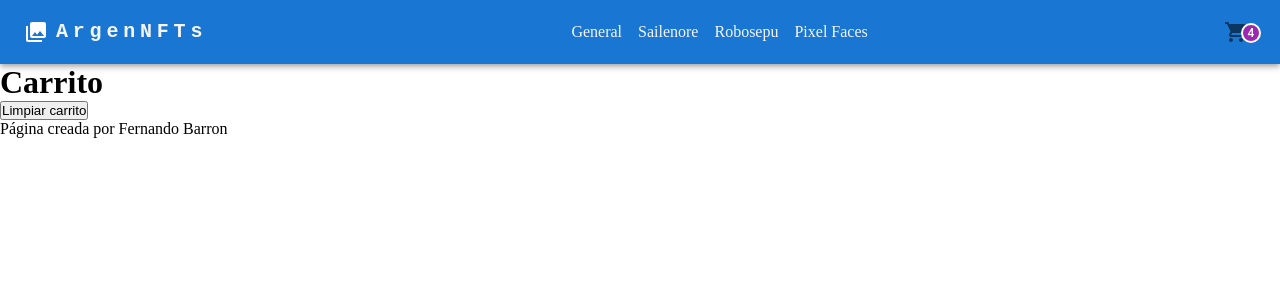
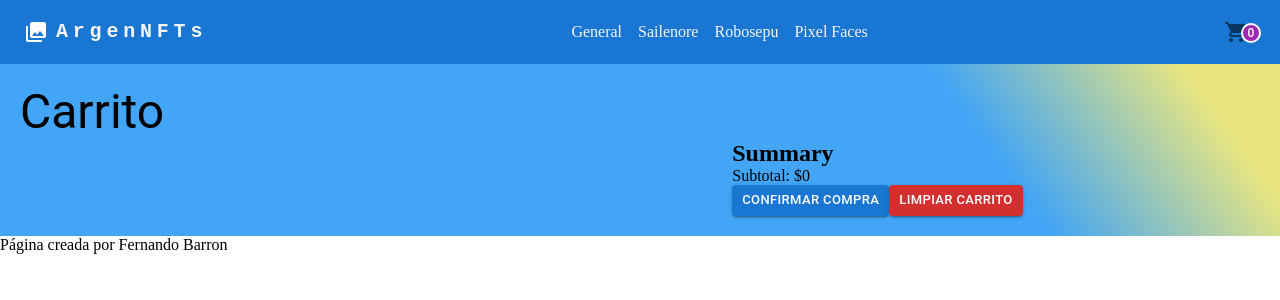
Before and after one commit to FerbaDev/ArgeNFTs, a React (Vite) app: page /cart in a window 1280 px wide. Shown: the top 300 px of the page. Built offline with nearby package versions, Linux system fonts and the light colour scheme.

Commit message:
se trabaja en contexto y con local storage. se agrega summary al carrito

```diff
--- a/src/componentes/layout/navbar/Carrito.jsx
+++ b/src/componentes/layout/navbar/Carrito.jsx
@@ -1,6 +1,8 @@
 import { Badge, IconButton } from "@mui/material";
 import { styled } from "@mui/material/styles";
 import ShoppingCartIcon from "@mui/icons-material/ShoppingCart";
+import { useContext } from "react";
+import { CartContext } from "../../../context/CartContext";
 
 const StyledBadge = styled(Badge)(({ theme }) => ({
   "& .MuiBadge-badge": {
@@ -12,9 +14,11 @@ const StyledBadge = styled(Badge)(({ theme }) => ({
 }));
 
 export default function CartWidget() {
+  const { getTotalItems } = useContext(CartContext);
+  let totalItems = getTotalItems();
   return (
     <IconButton aria-label="cart">
-      <StyledBadge badgeContent={4} color="secondary">
+      <StyledBadge badgeContent={totalItems} showZero color="secondary">
         <ShoppingCartIcon />
       </StyledBadge>
     </IconButton>
--- a/src/componentes/pages/cart/CartContainer.jsx
+++ b/src/componentes/pages/cart/CartContainer.jsx
@@ -1,23 +1,81 @@
 import { useContext } from "react";
 import { CartContext } from "../../../context/CartContext";
+import { Avatar, Box, Button, Typography } from "@mui/material";
 
 export const CartContainer = () => {
-  const { cart, clearCart, removeById } = useContext(CartContext);
+  const { cart, clearCart, removeById, getTotalPrice } =
+    useContext(CartContext);
+  let total = getTotalPrice();
   console.log(cart);
   return (
-    <div>
-      <h1>Carrito</h1>
-      {cart.map((product) => {
-        return (
-          <div key={product.id}>
-            <h2>{product.nombre}</h2>
-            <h3>${product.precio}</h3>
-            <h3>{product.quantity}</h3>
-            <button onClick={() => removeById(product.id)}>eliminar</button>
-          </div>
-        );
-      })}
-      <button onClick={clearCart}>Limpiar carrito</button>
+    <div
+      style={{
+        background:
+          "linear-gradient(54deg, rgba(66,165,245,1) 75%, rgba(233,230,128,1) 93%)",
+        padding: "20px",
+        display: "flex",
+        flexDirection: "column",
+      }}
+    >
+      <Typography variant="h3" component="div">
+        Carrito
+      </Typography>
+      <div
+        style={{
+          display: "flex",
+          flexDirection: "row",
+          justifyContent: "space-around",
+        }}
+      >
+        <div>
+          {cart.map((product) => {
+            return (
+              <Box
+                sx={{
+                  maxWidth: 345,
+                  display: "inline-block",
+                  mx: "2px",
+                  transform: "scale(0.8)",
+                  bgcolor: "lightblue",
+                  padding: "10px",
+                  borderRadius: "5px",
+                }}
+                key={product.id}
+              >
+                <Typography variant="h5" component="div">
+                  {product.nombre}
+                </Typography>
+                <Avatar
+                  alt="#"
+                  src={product.img}
+                  sx={{ width: 200, height: 200 }}
+                  variant="square"
+                />
+                <Typography variant="body1">
+                  Precio: ${product.precio}
+                </Typography>
+                <Typography>Cantidad: {product.quantity}</Typography>
+                <Button onClick={() => removeById(product.id)}>Eliminar</Button>
+              </Box>
+            );
+          })}
+        </div>
+        <div>
+          <h2>Summary</h2>
+          <p>Subtotal: ${total}</p>
+          <Button size="small" variant="contained">
+            Confirmar compra
+          </Button>
+          <Button
+            size="small"
+            variant="contained"
+            color="error"
+            onClick={clearCart}
+          >
+            Limpiar carrito
+          </Button>
+        </div>
+      </div>
     </div>
   );
 };
--- a/src/componentes/pages/itemDetail/ItemDetail.jsx
+++ b/src/componentes/pages/itemDetail/ItemDetail.jsx
@@ -1,24 +1,15 @@
 import { Box, Button } from "@mui/material";
 import { ItemCount } from "../../common/itemCount/ItemCount";
-import { useState } from "react";
+
 import { Link } from "react-router-dom";
 
-export const ItemDetail = ({ productSelected, agregarAlCarrito, cantidad }) => {
-  // const [cantAgregada, setCantAgregada] = useState(0);
+export const ItemDetail = ({
+  productSelected,
 
-  // const handleOnAdd = (cantidad) => {
-  //   setCantAgregada(cantidad);
-  // };
-
-  const onAdd = (cantidad) => {
-    let data = {
-      ...productSelected,
-      quantity: cantidad,
-    };
-
-    agregarAlCarrito(data);
-  };
-
+  cantidad,
+  cantAgregada,
+  handleOnAdd,
+}) => {
   return (
     <div
       style={{
@@ -49,24 +40,27 @@ export const ItemDetail = ({ productSelected, agregarAlCarrito, cantidad }) => {
           <p>Artista: {productSelected.categoria}</p>
           <p>Precio: {productSelected.precio}</p>
         </div>
-        {productSelected.stock > 0 ? (
+
+        {cantAgregada > 0 ? (
+          <div>
+            <Link to="/cart">
+              <Button variant="contained" color="success">
+                Terminar compra
+              </Button>
+            </Link>
+            <Link to="/">
+              <Button variant="contained" color="primary">
+                Seguir comprando
+              </Button>
+            </Link>
+          </div>
+        ) : (
           <ItemCount
             stock={productSelected.stock}
             initial={cantidad}
-            onAdd={onAdd}
+            onAdd={handleOnAdd}
           />
-        ) : (
-          <h3>No hay stock</h3>
         )}
-        {/* {cantAgregada > 0 ? (
-          <Link to="/cart">
-            <Button variant="contained" color="primary">
-              Terminar compra
-            </Button>
-          </Link>
-        ) : (
-          <ItemCount stock={productSelected.stock} initial={1} onAdd={onAdd} />
-        )} */}
       </Box>
     </div>
   );
--- a/src/componentes/pages/itemDetail/ItemDetailContainer.jsx
+++ b/src/componentes/pages/itemDetail/ItemDetailContainer.jsx
@@ -3,6 +3,7 @@ import { useParams } from "react-router-dom";
 import { ItemDetail } from "./ItemDetail";
 import { products } from "../../asyncMock";
 import { CartContext } from "../../../context/CartContext";
+import { Box, CircularProgress } from "@mui/material";
 
 export const ItemDetailContainer = () => {
   const [productSelected, setProductSelect] = useState({});
@@ -14,11 +15,25 @@ export const ItemDetailContainer = () => {
   const cantidad = getTotalQuantityById(id);
   console.log("la cantidad es:", cantidad);
 
+  const [cantAgregada, setCantAgregada] = useState(0);
+
+  const handleOnAdd = (cantidad) => {
+    setCantAgregada(cantidad);
+    let data = {
+      ...productSelected,
+      quantity: cantidad,
+    };
+    agregarAlCarrito(data);
+    alert("Se agregó exitosamente");
+  };
+
   useEffect(() => {
     let productFind = products.find((product) => product.id === id);
 
     const getProduct = new Promise((res) => {
+      setTimeout(() => {
         res(productFind);
+      }, 500);
     });
 
     getProduct
@@ -27,11 +42,28 @@ export const ItemDetailContainer = () => {
   }, [id]);
 
   return (
+    <div>
+      {productSelected.id ? (
         <ItemDetail
           productSelected={productSelected}
           agregarAlCarrito={agregarAlCarrito}
           cantidad={cantidad}
           style={{ backgroundColor: "" }}
+          handleOnAdd={handleOnAdd}
+          cantAgregada={cantAgregada}
         />
+      ) : (
+        <Box
+          sx={{
+            height: "90vh",
+            display: "flex",
+            justifyContent: "center",
+            alignItems: "center",
+          }}
+        >
+          <CircularProgress />
+        </Box>
+      )}
+    </div>
   );
 };
--- a/src/componentes/pages/itemListContainer/ItemListContainer.jsx
+++ b/src/componentes/pages/itemListContainer/ItemListContainer.jsx
@@ -1,10 +1,10 @@
 import { useEffect, useState } from "react";
 import { ItemList } from "./ItemList";
-import { Box } from "@mui/material";
+import { Box, CircularProgress } from "@mui/material";
 import { useParams } from "react-router-dom";
 import { products } from "../../asyncMock";
 
-export const ItemListContainer = ({ greeting }) => {
+export const ItemListContainer = () => {
   const [items, setItems] = useState([]);
 
   const { categoryName } = useParams();
@@ -15,7 +15,9 @@ export const ItemListContainer = ({ greeting }) => {
     );
 
     const tarea = new Promise((resolve) => {
-      resolve(categoryName ? productosFiltrados : products);
+      setTimeout(() => {
+        resolve(categoryName ? productosFiltrados : products);
+      }, 500);
     });
     tarea
       .then((respuesta) => setItems(respuesta))
@@ -23,6 +25,21 @@ export const ItemListContainer = ({ greeting }) => {
         console.log(rechazo);
       });
   }, [categoryName]);
+
+  if (items.length === 0) {
+    return (
+      <Box
+        sx={{
+          height: "90vh",
+          display: "flex",
+          justifyContent: "center",
+          alignItems: "center",
+        }}
+      >
+        <CircularProgress />
+      </Box>
+    );
+  }
 
   return (
     <Box sx={{ bgcolor: "primary.light", p: 2 }}>
--- a/src/context/CartContext.jsx
+++ b/src/context/CartContext.jsx
@@ -3,7 +3,9 @@ import { createContext, useState } from "react";
 export const CartContext = createContext();
 
 export const CartContextProvider = ({ children }) => {
-  const [cart, setCart] = useState([]);
+  const [cart, setCart] = useState(
+    JSON.parse(localStorage.getItem("cart")) || []
+  );
 
   const agregarAlCarrito = (newProduct) => {
     let exist = isInCart(newProduct.id);
@@ -19,8 +21,10 @@ export const CartContextProvider = ({ children }) => {
         }
       });
       setCart(newArray);
+      localStorage.setItem("cart", JSON.stringify(newArray));
     } else {
       setCart([...cart, newProduct]);
+      localStorage.setItem("cart", JSON.stringify([...cart, newProduct]));
     }
   };
 
@@ -31,16 +35,32 @@ export const CartContextProvider = ({ children }) => {
 
   const clearCart = () => {
     setCart([]);
+    localStorage.removeItem("cart");
   };
 
   const removeById = (id) => {
     let newArray = cart.filter((product) => product.id !== id);
     setCart(newArray);
+    localStorage.setItem("cart", JSON.stringify(newArray));
   };
 
   const getTotalQuantityById = (id) => {
     let producto = cart.find((prod) => prod.id == id);
     return producto?.quantity;
+  };
+
+  const getTotalItems = () => {
+    let total = cart.reduce((acc, elemento) => {
+      return acc + elemento.quantity;
+    }, 0);
+    return total;
+  };
+
+  const getTotalPrice = () => {
+    let total = cart.reduce((acc, elemento) => {
+      return acc + elemento.quantity * elemento.precio;
+    }, 0);
+    return total;
   };
 
   let data = {
@@ -49,6 +69,8 @@ export const CartContextProvider = ({ children }) => {
     clearCart,
     removeById,
     getTotalQuantityById,
+    getTotalItems,
+    getTotalPrice,
   };
 
   return <CartContext.Provider value={data}> {children} </CartContext.Provider>;
```
Lines whose indentation alone changed are shown as unchanged.
